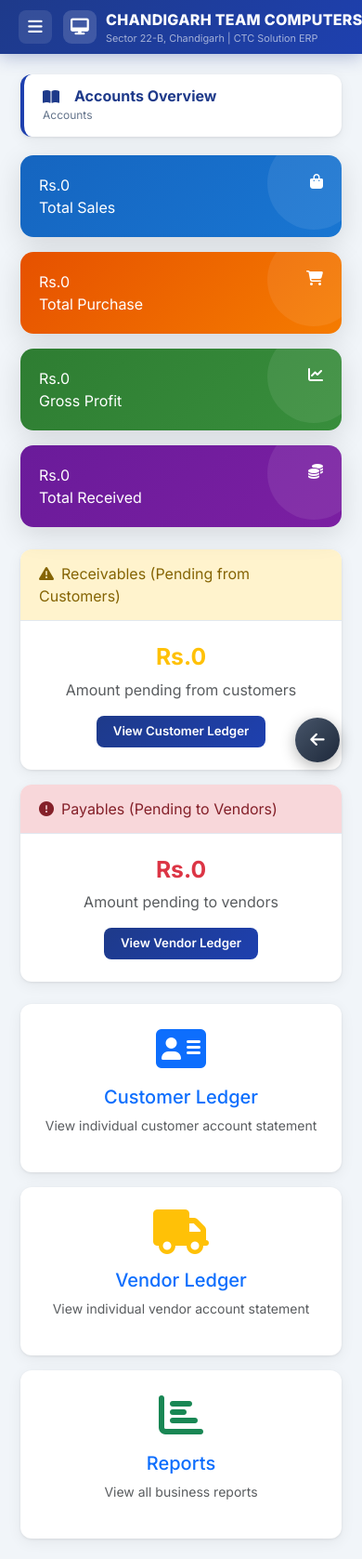
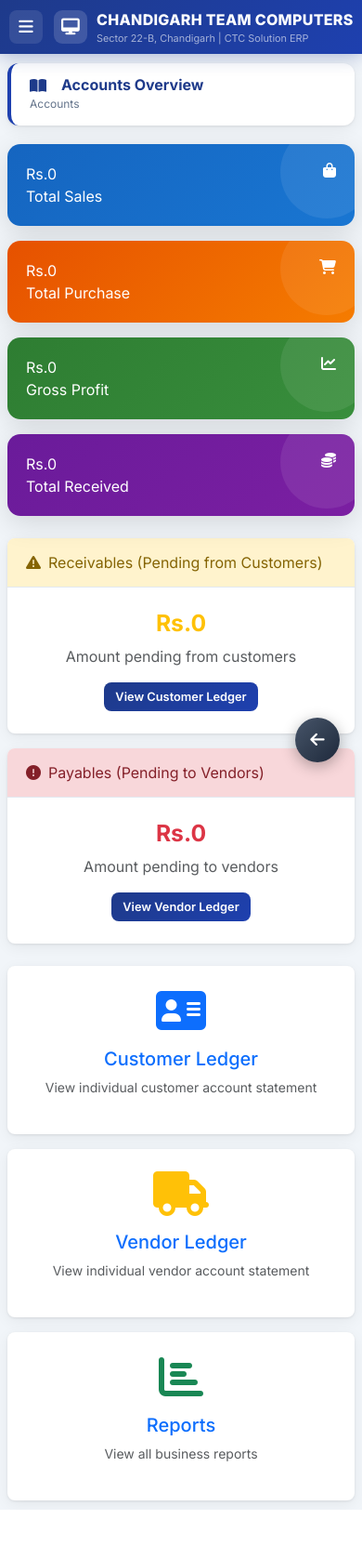
Before and after one commit to Vishal-9648169281/ctc_solutions, a Django app: page /accounts/ in a window 390 px wide. Shown: the whole page at 93% size. After the commit the page ends 1624 px from the top, so only its background shows below. Run offline with Django 5.2, Linux system fonts and the light colour scheme; the visitor is signed in with stand-in values (Sample User, id 1); data that the repository does not hold is empty; some libraries are stand-ins or nearby versions.

Commit message:
Fix mobile responsive layout - sidebar overlay, table scroll, stacked columns

```diff
--- a/templates/base.html
+++ b/templates/base.html
@@ -210,9 +210,38 @@ body.sidebar-collapsed #main{margin-left:var(--sidebar-collapsed)}
   .ctc-card{box-shadow:none!important;border:1px solid #e2e8f0}
 }
 @media(max-width:768px){
-  #sidebar{width:0;overflow:hidden}
+  /* Sidebar: hidden by default, slides in as overlay */
+  #sidebar{width:0;overflow:hidden;position:fixed;z-index:1050;transition:width .25s}
   body.sidebar-open #sidebar{width:var(--sidebar-w)}
-  #main{margin-left:0}
+  body.sidebar-open::after{content:'';position:fixed;inset:0;background:rgba(0,0,0,.45);z-index:1040}
+  #main{margin-left:0!important;padding:10px 8px!important}
+
+  /* Topbar */
+  #topbar{padding:0 10px}
+  .brand-name{font-size:.9rem}
+  .topbar-right{gap:6px}
+  .topbar-username{display:none}
+
+  /* Page header stack */
+  .page-header{flex-direction:column;align-items:flex-start;gap:8px}
+  .page-header .d-flex{flex-wrap:wrap;gap:6px}
+
+  /* Tables: horizontal scroll */
+  .ctc-card-body .table-responsive,
+  .ctc-card-body{overflow-x:auto;-webkit-overflow-scrolling:touch}
+  table{min-width:600px}
+
+  /* Cards full width */
+  .ctc-card{border-radius:8px}
+  .row.g-3>[class*="col-md"]{flex:0 0 100%;max-width:100%}
+  .row.g-2>[class*="col-md"]{flex:0 0 100%;max-width:100%}
+
+  /* Buttons smaller */
+  .btn-ctc,.btn-ctc-outline{padding:6px 12px;font-size:.8rem}
+  .btn-sm-icon{padding:4px 8px}
+
+  /* Forms */
+  .form-control,.form-select{font-size:.85rem}
 }
 
 /* ── COMPACT FORM ── */
```
